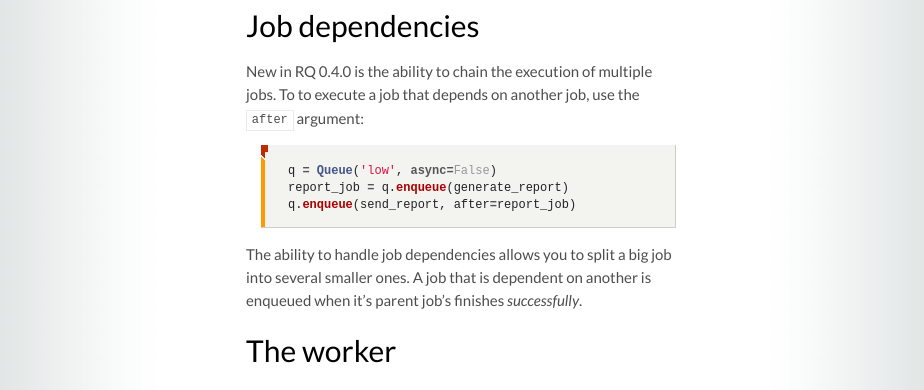
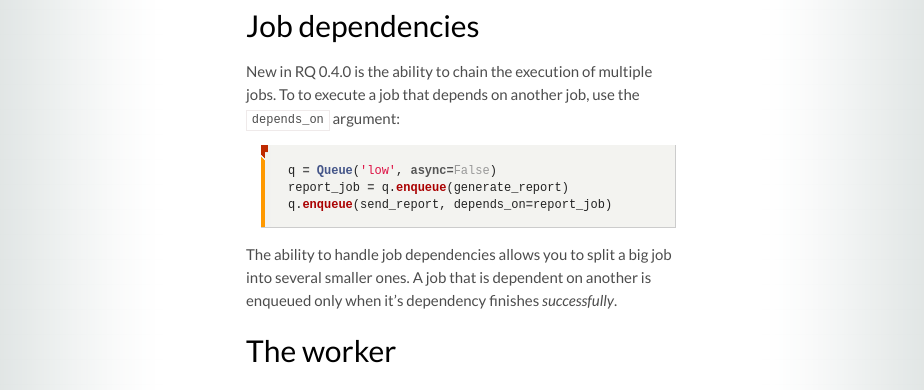
Before and after one commit to rq/rq, a Jekyll site: the page built from docs/index.md, in a window 1280 px wide and 900 px high, scrolled down 2919 px. Shown: the part 146-536 px from the top of the window, without its empty margins (179-1103 px from the left). Built offline with Jekyll 4.4.1, drawn with Linux system fonts in a browser that asks for light colours; some web fonts are replaced; Markdown is read by kramdown in place of the engine named in the settings.

Commit message:
Changed "after" keyword argument to "depends_on"

```diff
--- a/docs/index.md
+++ b/docs/index.md
@@ -143,17 +143,17 @@ as `ALWAYS_EAGER`.
 ## Job dependencies
 
 New in RQ 0.4.0 is the ability to chain the execution of multiple jobs.
-To to execute a job that depends on another job, use the `after` argument:
+To to execute a job that depends on another job, use the `depends_on` argument:
 
 {% highlight python %}
 q = Queue('low', async=False)
 report_job = q.enqueue(generate_report)
-q.enqueue(send_report, after=report_job)
+q.enqueue(send_report, depends_on=report_job)
 {% endhighlight %}
 
 The ability to handle job dependencies allows you to split a big job into
-several smaller ones. A job that is dependent on another is enqueued when
-it's parent job's finishes *successfully*.
+several smaller ones. A job that is dependent on another is enqueued only when
+it's dependency finishes *successfully*.
 
 
 ## The worker
```
